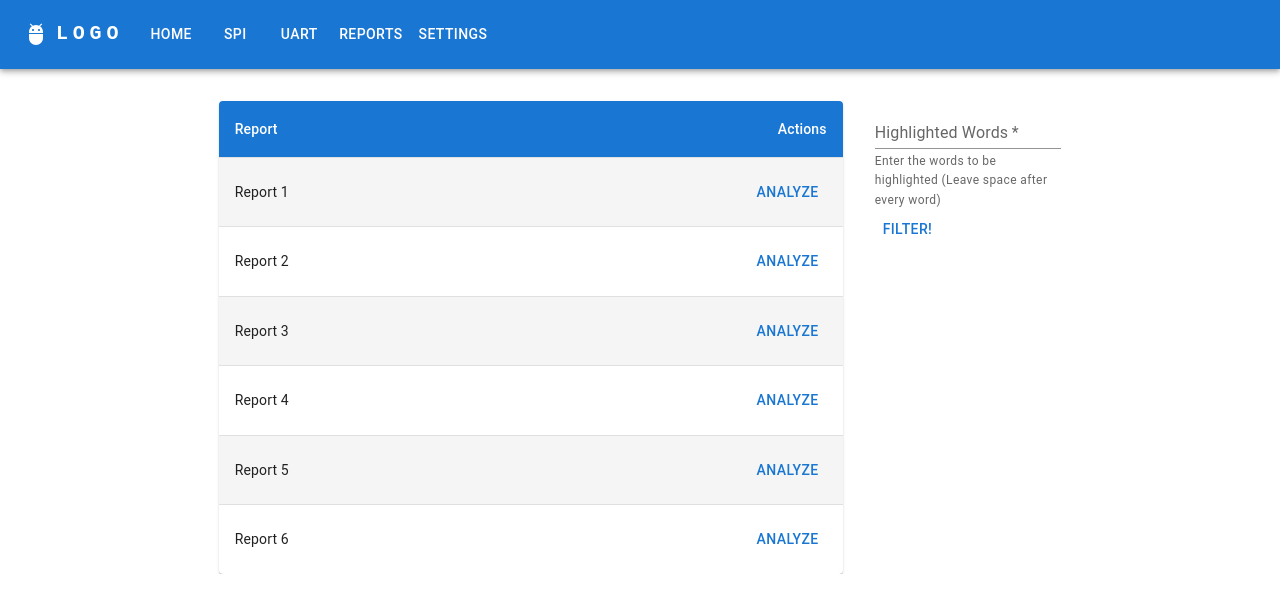
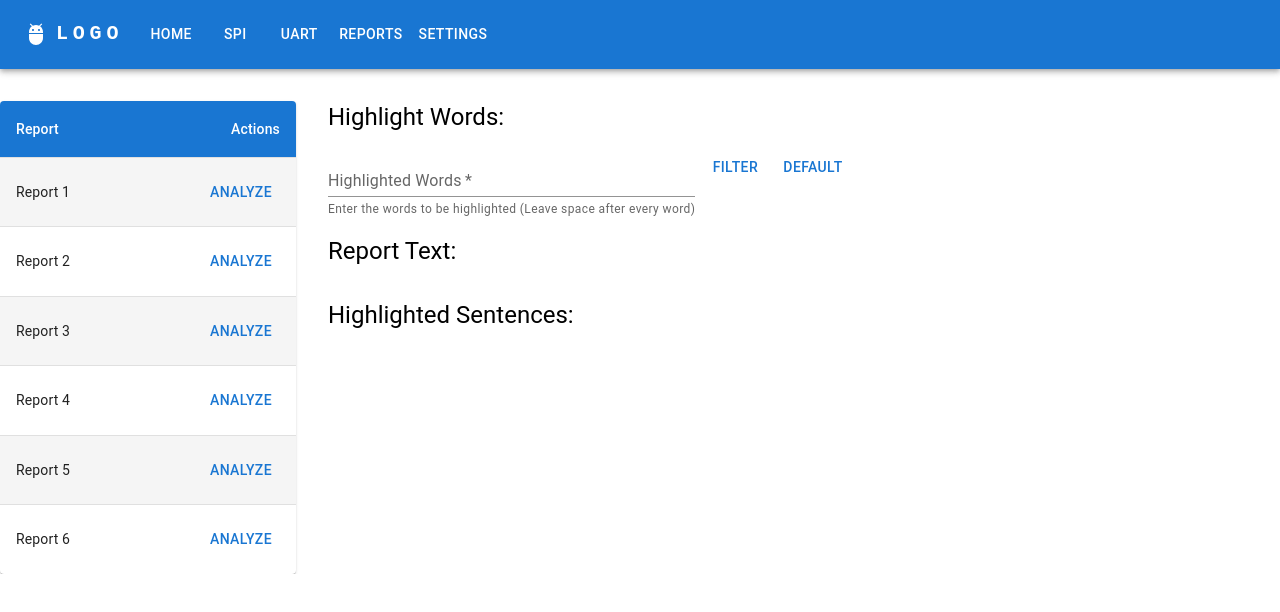
Before and after one commit to SuketB/Mini-sem6, a Next.js app: page /reports in a window 1280 px wide. Shown: the top 612 px of the page. Built offline with nearby package versions, Linux system fonts and the light colour scheme.

Commit message:
added reports section

```diff
--- a/components/Forms.module.css
+++ b/components/Forms.module.css
@@ -1,6 +1,6 @@
 .form-container {
     background-color: #f2f2f2;
-    padding: 35px;
+    padding: 130px;
     border-radius: 10px;
     text-align: center;
     box-shadow: 0px 0px 10px 2px rgba(0, 0, 0, 0.1);
@@ -39,7 +39,7 @@
 .form-checkbox {
     width: 20px;
     height: 15px;
-    margin-left: 30px;
+    margin-left: 0px;
 }
 
 .form-button {
--- a/components/Table.js
+++ b/components/Table.js
@@ -35,38 +35,38 @@ const rows = [
   {
     title: 'Report 1',
     description:
-      "Now is the winter of our discontent Made glorious summer by this sun of York; And all the clouds that lour'd upon our house In the deep bosom of the ocean buried. Now are our brows bound with victorious wreaths; Our bruised arms hung up for monuments; Our stern alarums changed to merry meetings, Our dreadful marches to delightful measures. Grim-visaged war hath smooth'd his wrinkled front; And now, instead of mounting barded steeds To fright the souls of fearful adversaries, He capers nimbly in a lady's chamber To the lascivious pleasing of a lute. But I, that am not shaped for sportive tricks, Nor made to court an amorous looking-glass; I, that am rudely stamp'd, and want love's majesty To strut before a wanton ambling nymph; I, that am curtail'd of this fair proportion",
+      "Now is the winter of our discontent Made glorious summer by this sun of York. And all the clouds that lour'd upon our house In the deep bosom of the ocean buried. Now are our brows bound with victorious wreaths. Our bruised arms hung up for monuments; Our stern alarums changed to merry meetings, Our dreadful marches to delightful measures. Grim-visaged war hath smooth'd his wrinkled front; And now, instead of mounting barded steeds To fright the souls of fearful adversaries. He capers nimbly in a lady's chamber To the lascivious pleasing of a lute. But I, that am not shaped for sportive tricks. Nor made to court an amorous looking-glass. I, that am rudely stamp'd, and want love's majesty To strut before a wanton ambling nymph; I, that am curtail'd of this fair proportion",
   },
   {
     title: 'Report 2',
     description:
-      'Fog everywhere. Fog up the river, where it flows among green aits and meadows; fog down the river, where it rolls deified among the tiers of shipping and the waterside pollutions of a great (and dirty) city. Fog on the Essex marshes, fog on the Kentish heights. Fog creeping into the cabooses of collier-brigs; fog lying out on the yards and hovering in the rigging of great ships; fog drooping on the gunwales of barges and small boats. Fog in the eyes and throats of ancient Greenwich pensioners, wheezing by the firesides of their wards; fog in the stem and bowl of the afternoon pipe of the wrathful skipper, down in his close cabin; fog cruelly pinching the toes and fingers of his shivering little apprentice boy on deck. Chance people on the bridges peeping over the parapets into a nether sky of fog, with fog all round them, as if they were up in a balloon and hanging in the misty clouds.',
+      "Fog everywhere. Fog up the river, where it flows among green aits and meadows. Fog down the river, where it rolls deified among the tiers of shipping and the waterside pollutions of a great (and dirty) city. Fog on the Essex marshes, fog on the Kentish heights. Fog creeping into the cabooses of collier-brigs. Fog lying out on the yards and hovering in the rigging of great ships. Fog drooping on the gunwales of barges and small boats. Fog in the eyes and throats of ancient Greenwich pensioners, wheezing by the firesides of their wards. Fog in the stem and bowl of the afternoon pipe of the wrathful skipper, down in his close cabin. Fog cruelly pinching the toes and fingers of his shivering little apprentice boy on deck. Chance people on the bridges peeping over the parapets into a nether sky of fog, with fog all round them, as if they were up in a balloon and hanging in the misty clouds.",
   },
   {
     title: 'Report 3',
     description:
-      "Now is the winter of our discontent Made glorious summer by this sun of York; And all the clouds that lour'd upon our house In the deep bosom of the ocean buried. Now are our brows bound with victorious wreaths; Our bruised arms hung up for monuments; Our stern alarums changed to merry meetings, Our dreadful marches to delightful measures. Grim-visaged war hath smooth'd his wrinkled front; And now, instead of mounting barded steeds To fright the souls of fearful adversaries, He capers nimbly in a lady's chamber To the lascivious pleasing of a lute. But I, that am not shaped for sportive tricks, Nor made to court an amorous looking-glass; I, that am rudely stamp'd, and want love's majesty To strut before a wanton ambling nymph; I, that am curtail'd of this fair proportion",
+      "Now is the winter of our discontent Made glorious summer by this sun of York. And all the clouds that lour'd upon our house In the deep bosom of the ocean buried. Now are our brows bound with victorious wreaths. Our bruised arms hung up for monuments; Our stern alarums changed to merry meetings, Our dreadful marches to delightful measures. Grim-visaged war hath smooth'd his wrinkled front; And now, instead of mounting barded steeds To fright the souls of fearful adversaries. He capers nimbly in a lady's chamber To the lascivious pleasing of a lute. But I, that am not shaped for sportive tricks. Nor made to court an amorous looking-glass. I, that am rudely stamp'd, and want love's majesty To strut before a wanton ambling nymph; I, that am curtail'd of this fair proportion",
   },
   {
     title: 'Report 4',
     description:
-      "Now is the winter of our discontent Made glorious summer by this sun of York; And all the clouds that lour'd upon our house In the deep bosom of the ocean buried. Now are our brows bound with victorious wreaths; Our bruised arms hung up for monuments; Our stern alarums changed to merry meetings, Our dreadful marches to delightful measures. Grim-visaged war hath smooth'd his wrinkled front; And now, instead of mounting barded steeds To fright the souls of fearful adversaries, He capers nimbly in a lady's chamber To the lascivious pleasing of a lute. But I, that am not shaped for sportive tricks, Nor made to court an amorous looking-glass; I, that am rudely stamp'd, and want love's majesty To strut before a wanton ambling nymph; I, that am curtail'd of this fair proportion",
+      "Fog everywhere. Fog up the river, where it flows among green aits and meadows. Fog down the river, where it rolls deified among the tiers of shipping and the waterside pollutions of a great (and dirty) city. Fog on the Essex marshes, fog on the Kentish heights. Fog creeping into the cabooses of collier-brigs. Fog lying out on the yards and hovering in the rigging of great ships. Fog drooping on the gunwales of barges and small boats. Fog in the eyes and throats of ancient Greenwich pensioners, wheezing by the firesides of their wards. Fog in the stem and bowl of the afternoon pipe of the wrathful skipper, down in his close cabin. Fog cruelly pinching the toes and fingers of his shivering little apprentice boy on deck. Chance people on the bridges peeping over the parapets into a nether sky of fog, with fog all round them, as if they were up in a balloon and hanging in the misty clouds.",
   },
   {
     title: 'Report 5',
     description:
-      "Now is the winter of our discontent Made glorious summer by this sun of York; And all the clouds that lour'd upon our house In the deep bosom of the ocean buried. Now are our brows bound with victorious wreaths; Our bruised arms hung up for monuments; Our stern alarums changed to merry meetings, Our dreadful marches to delightful measures. Grim-visaged war hath smooth'd his wrinkled front; And now, instead of mounting barded steeds To fright the souls of fearful adversaries, He capers nimbly in a lady's chamber To the lascivious pleasing of a lute. But I, that am not shaped for sportive tricks, Nor made to court an amorous looking-glass; I, that am rudely stamp'd, and want love's majesty To strut before a wanton ambling nymph; I, that am curtail'd of this fair proportion",
+      "Fog everywhere. Fog up the river, where it flows among green aits and meadows. Fog down the river, where it rolls deified among the tiers of shipping and the waterside pollutions of a great (and dirty) city. Fog on the Essex marshes, fog on the Kentish heights. Fog creeping into the cabooses of collier-brigs. Fog lying out on the yards and hovering in the rigging of great ships. Fog drooping on the gunwales of barges and small boats. Fog in the eyes and throats of ancient Greenwich pensioners, wheezing by the firesides of their wards. Fog in the stem and bowl of the afternoon pipe of the wrathful skipper, down in his close cabin. Fog cruelly pinching the toes and fingers of his shivering little apprentice boy on deck. Chance people on the bridges peeping over the parapets into a nether sky of fog, with fog all round them, as if they were up in a balloon and hanging in the misty clouds.",
   },
   {
     title: 'Report 6',
     description:
-      "Now is the winter of our discontent Made glorious summer by this sun of York; And all the clouds that lour'd upon our house In the deep bosom of the ocean buried. Now are our brows bound with victorious wreaths; Our bruised arms hung up for monuments; Our stern alarums changed to merry meetings, Our dreadful marches to delightful measures. Grim-visaged war hath smooth'd his wrinkled front; And now, instead of mounting barded steeds To fright the souls of fearful adversaries, He capers nimbly in a lady's chamber To the lascivious pleasing of a lute. But I, that am not shaped for sportive tricks, Nor made to court an amorous looking-glass; I, that am rudely stamp'd, and want love's majesty To strut before a wanton ambling nymph; I, that am curtail'd of this fair proportion",
+      "Fog everywhere. Fog up the river, where it flows among green aits and meadows. Fog down the river, where it rolls deified among the tiers of shipping and the waterside pollutions of a great (and dirty) city. Fog on the Essex marshes, fog on the Kentish heights. Fog creeping into the cabooses of collier-brigs. Fog lying out on the yards and hovering in the rigging of great ships. Fog drooping on the gunwales of barges and small boats. Fog in the eyes and throats of ancient Greenwich pensioners, wheezing by the firesides of their wards. Fog in the stem and bowl of the afternoon pipe of the wrathful skipper, down in his close cabin. Fog cruelly pinching the toes and fingers of his shivering little apprentice boy on deck. Chance people on the bridges peeping over the parapets into a nether sky of fog, with fog all round them, as if they were up in a balloon and hanging in the misty clouds.",
   },
 ]
 
 
 
-export default function CustomizedTables({handleOpen,setCurrentReport}) {
+export default function CustomizedTables({ handleOpen, setCurrentReport }) {
 
 
   return (
--- /dev/null
+++ b/hooks/useSentenceFinder.js
@@ -0,0 +1,64 @@
+const { useState, useEffect } = require("react")
+
+
+const useSentenceFinder = () => {
+
+    const [sentenses, setSentences] = useState([])
+
+
+
+    const findSentences = (report, keyword1) => {
+        let sentencesArr = []
+
+
+        let n = report.length;
+        let m = keyword1.length;
+        for (let j = 0; j < m; j++) {
+            let keyword = keyword1[j];
+            for (let i = 0; i < n; i++) {
+                let x = false;
+                let new_sentence = "";
+                let word = "";
+
+                while (report[i] != '.' && i < n) {
+                    if (report[i] == ' ') {
+
+
+                        new_sentence += word;
+                        if (word == keyword) {
+                            x = true;
+                        }
+                        word = "";
+                        new_sentence += ' '
+                    }
+                    else if (report[i] == ',') {
+                        new_sentence += word;
+                        if (word == keyword) {
+                            x = true;
+                        }
+                        word = ",";
+
+                    }
+                    else
+                        word += report[i];
+                    i++;
+                }
+                new_sentence += word;
+                if (x) {
+                    sentencesArr.push(new_sentence);
+                }
+            }
+        }
+
+        setSentences(sentencesArr)
+    }
+
+
+
+
+    return {
+        findSentences, sentenses
+    }
+}
+
+export default useSentenceFinder
--- a/pages/reports.js
+++ b/pages/reports.js
@@ -1,24 +1,24 @@
 import Table from '../components/Table'
-import React, { useRef, useState } from 'react'
-import { Button, Grid, TextField } from '@mui/material'
+import React, { useEffect, useRef, useState } from 'react'
+import { Button, Grid, TextField, Typography } from '@mui/material'
 import Modal from '../components/Modal'
 import ModalOverlay from '../components/Modal'
+import useSentenceFinder from '../hooks/useSentenceFinder'
 
-
-
-const reports = () => {
-
-
-
+const Reports = () => {
   const [openModal, setOpenModal] = useState(false)
   const [currentReport, setCurrentReport] = useState(null);
-    const [keywordsToFilterString, setkeywordsToFilterString] = useState('');
+  const [keywordsToFilterString, setKeywordsToFilterString] = useState('');
   const [highlightedKeywords, setHighlightedKeywords] = useState([]);
+  const [defaultKeywords, setDefaultKeywords] = useState(['winter', 'chamber'])
+
+  const { sentenses, findSentences } = useSentenceFinder()
 
   const handleOpen = (report) => {
     setCurrentReport(report)
     setOpenModal(true)
   }
+
   const handleClose = () => {
     setCurrentReport(null)
     setOpenModal(false)
@@ -26,33 +26,24 @@ const reports = () => {
 
   const handleFilterKeywords = () => {
     const filterKeywords = keywordsToFilterString.split(' ').filter(e => e !== '')
-    setHighlightedKeywords(filterKeywords)
-
+    findSentences(currentReport.description, filterKeywords)
   }
 
+  const applyDefaultKeywords = () => {
+    findSentences(currentReport.description, defaultKeywords)
+  }
+
+  useEffect(() => { console.log(sentenses); }, [sentenses])
 
   return (
-    <Grid
-      container
-      sx={{ display: 'flex', justifyContent: 'center' }}
-      spacing={4}
-    >
-      <Grid item xs={6}>
-        {openModal ? (
-          <ModalOverlay
-            highlightedKeywords={highlightedKeywords}
-            currentReport={currentReport}
-            handleClose={handleClose}
-          ></ModalOverlay>
-        ) : (
-          <Table
-            setHighlightedKeywords={setHighlightedKeywords}
-            setCurrentReport={setCurrentReport}
-            handleOpen={handleOpen}
-          ></Table>
-        )}
+    <Grid container spacing={4}>
+      <Grid item xs={3}>
+        <Table setCurrentReport={setCurrentReport} handleOpen={handleOpen} />
       </Grid>
-      <Grid item xs={2}>
+      <Grid item xs={9}>
+        <Grid container direction="column" spacing={2}>
+          <Grid item>
+            <Typography variant="h5" sx={{ mb: 2 }}>Highlight Words:</Typography>
             <TextField
               helperText='Enter the words to be highlighted (Leave space after every word)'
               required
@@ -60,12 +51,25 @@ const reports = () => {
               id='standard-basic'
               label='Highlighted Words'
               variant='standard'
-          onChange={(e) => setkeywordsToFilterString(e.target.value)}
+              onChange={(e) => setKeywordsToFilterString(e.target.value)}
             />
-        <Button onClick={handleFilterKeywords}>Filter!</Button>
+            <Button onClick={handleFilterKeywords} sx={{ ml: 1 }}>Filter</Button>
+            <Button onClick={applyDefaultKeywords} sx={{ ml: 1 }}>Default</Button>
+          </Grid>
+          <Grid item>
+            <Typography variant="h5" sx={{ mb: 2 }}>Report Text:</Typography>
+            {currentReport && <Typography>{currentReport.description}</Typography>}
+          </Grid>
+          <Grid item>
+            <Typography variant="h5" sx={{ mb: 2 }}>Highlighted Sentences:</Typography>
+            {sentenses.map(sentence => (
+              <Typography key={sentence} sx={{ display: 'inline-block', backgroundColor: 'yellow', px: 1, mr: 1 }}>{sentence}</Typography>
+            ))}
+          </Grid>
+        </Grid>
       </Grid>
     </Grid>
   )
 }
 
-export default reports
+export default Reports
```
Also changed, not shown: 1 other file (tests, documents, lock files or other folders). Lines whose indentation alone changed are shown as unchanged.
